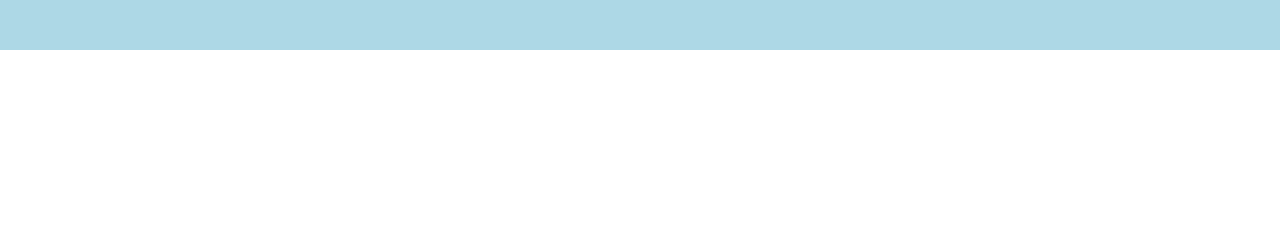
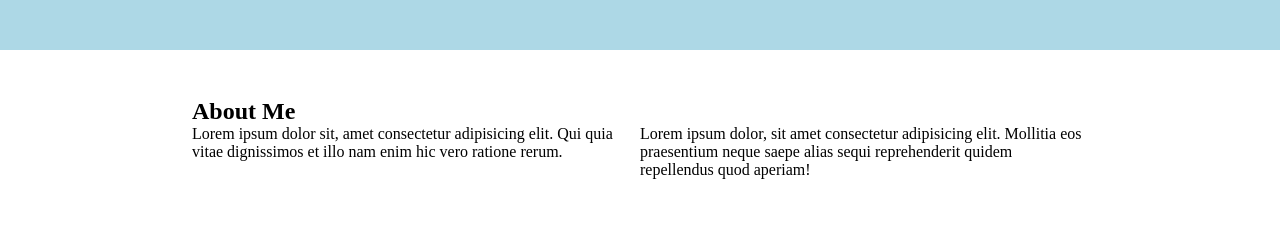
Before and after one commit to darrenhb3-web/belajar-website, a plain HTML site: page index.html in a window 1280 px wide. Shown: the part 802-1029 px from the top of the page. Before the commit the page ends 852 px from the top, so only its background shows below. Drawn offline with Linux system fonts and the light colour scheme.

Commit message:
Create About Section

```diff
--- a/index.html
+++ b/index.html
@@ -1,11 +1,13 @@
 <!DOCTYPE html>
 <html lang="en">
+
 <head>
     <meta charset="UTF-8">
     <meta name="viewport" content="width=device-width, initial-scale=1.0">
     <title>Document</title>
     <link rel="stylesheet" href="./style.css">
 </head>
+
 <body>
     <!-- newbar -->
     <nav class="navbar">
@@ -25,7 +27,7 @@
 
 
         <!-- Pembungkus Konten -->
-         <div class="container">
+        <div class="container con-hero">
             <!-- Kolom Kiri -->
             <div class="kolom kiri">
                 <h1>Judul</h1>
@@ -41,10 +43,17 @@
 
 
     <!-- section about -->
+    <section class="section-about">
+        <div class="container con-about">
+            <h2>About Me</h2>
+            <p>Lorem ipsum dolor sit, amet consectetur adipisicing elit. Qui quia vitae dignissimos et illo nam enim hic
+                vero ratione rerum.</p>
+            <p>Lorem ipsum dolor, sit amet consectetur adipisicing elit. Mollitia eos praesentium neque saepe alias
+                sequi reprehenderit quidem repellendus quod aperiam!</p>
+        </div>
+    </section>
 
 </body>
 
 
-
-
 </html>
--- a/style.css
+++ b/style.css
@@ -4,9 +4,11 @@
     padding: 0;
     box-sizing: border-box;
 }
+
 body {
     background-color: white;
 }
+
 .navbar {
     background-color: rgb(20, 212, 20);
     display: flex;
@@ -15,17 +17,21 @@ body {
     justify-content: space-between;
     padding: 0 32px;
 }
+
 .menu-nav {
     display: flex;
     gap: 16px;
 }
-.menu-nav a{
+
+.menu-nav a {
     color: white;
     text-decoration: none;
 }
-.menu-nav a:hover{
+
+.menu-nav a:hover {
     color: red;
 }
+
 /* section-hero */
 .section-hero {
     background: lightblue;
@@ -35,11 +41,24 @@ body {
     width: 70%;
     /* background: lightgreen; */
     margin: 0 auto;
+    padding: 48px 0;
+}
+
+.con-hero {
     display: grid;
     grid-template-columns: 1fr 1fr;
     align-items: center;
-    padding: 48px 0;
 }
+
 .kolom-kanan img {
     width: 100%;
 }
+
+.con-about {
+    display: grid;
+    grid-template-columns: 1fr 1fr;
+}
+
+.con-about h2 {
+    grid-column: span 2;
+}
```
Lines whose indentation alone changed are shown as unchanged.
